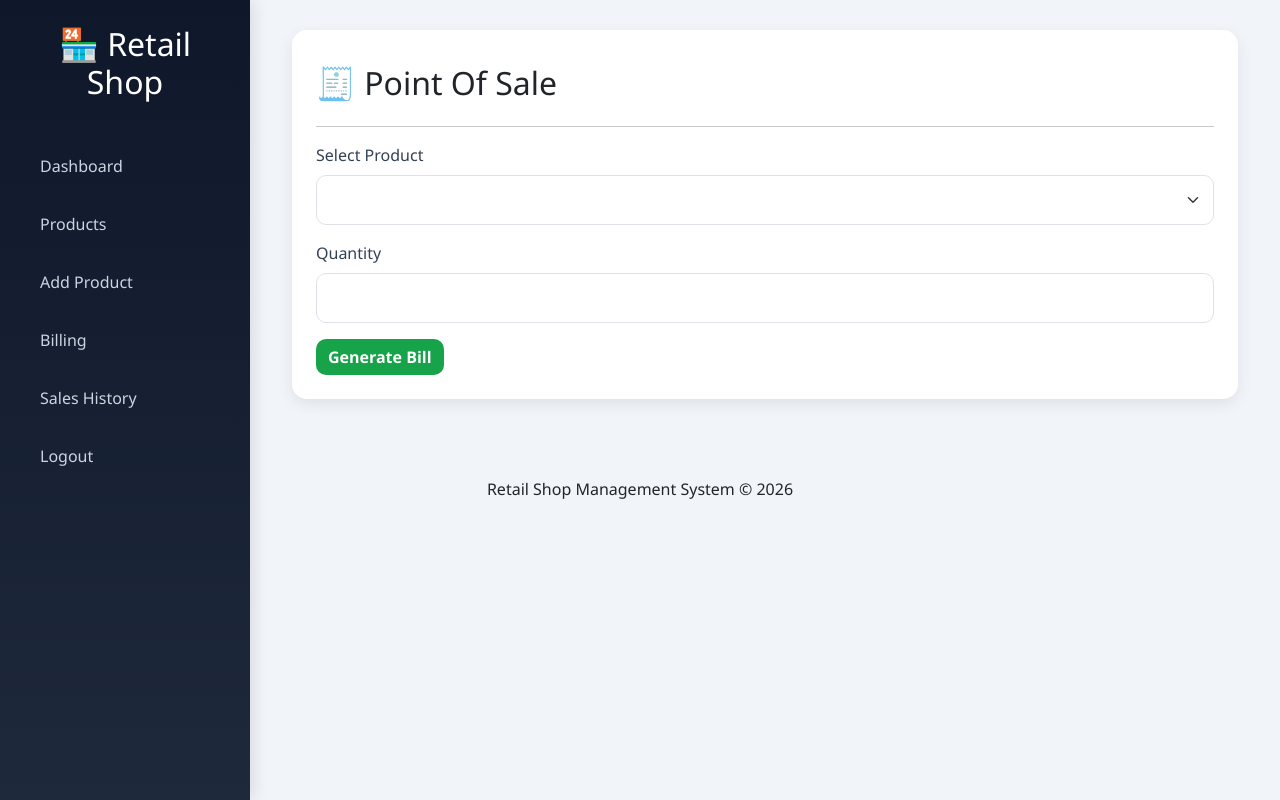
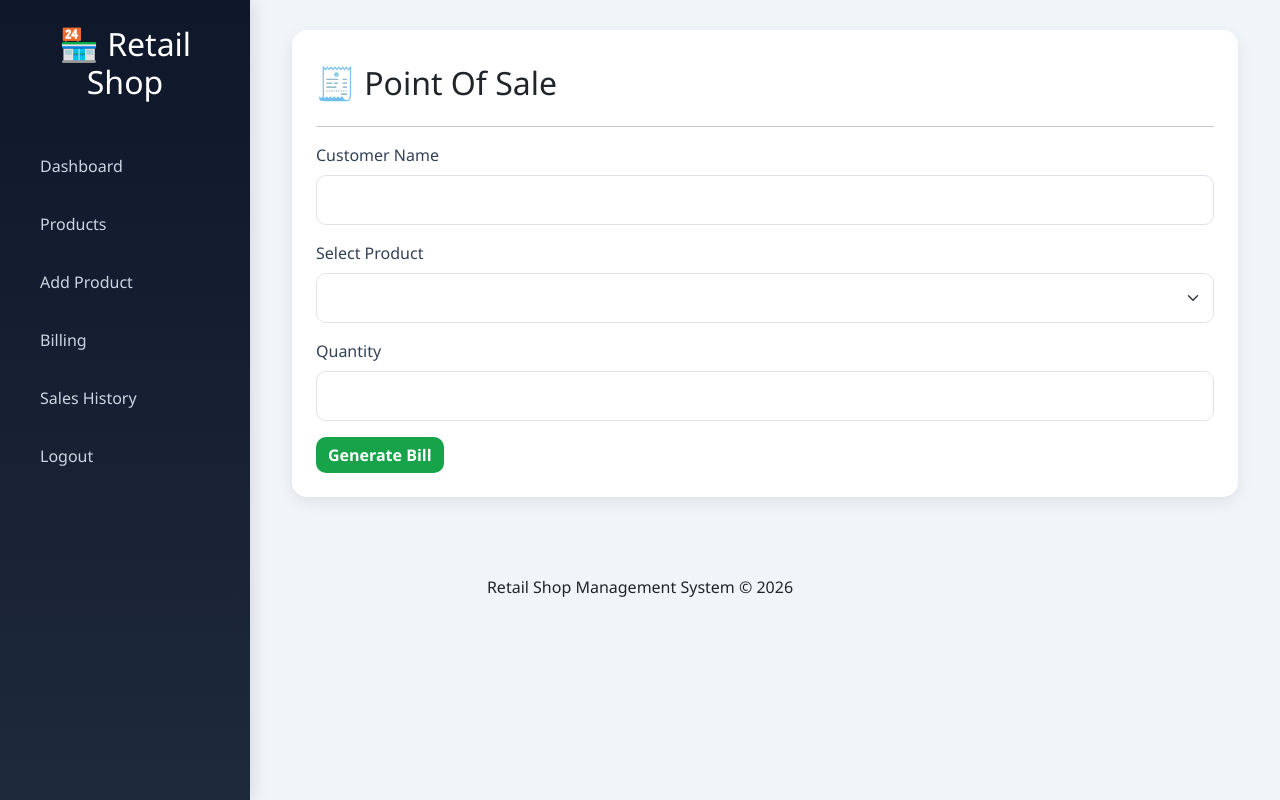
Before and after one commit to devaesack/retail-shop-management-system, a Flask app: page /billing in a window 1280 px wide. Run offline with Flask 3, Linux system fonts and the light colour scheme; data that the repository does not hold is empty; some libraries are stand-ins or nearby versions.

Commit message:
customer

```diff
--- a/app.py
+++ b/app.py
@@ -238,6 +238,7 @@ def billing():
 
         product_id = request.form['product_id']
         quantity = int(request.form['quantity'])
+        customer_name = request.form['customer_name']
 
         # Get product details
         cur.execute("""
@@ -260,10 +261,19 @@ def billing():
         # Save sale
         cur.execute("""
             INSERT INTO sales
-            (product_id, quantity, total_amount)
-            VALUES (%s,%s,%s)
+            (customer_name,
+            product_id,
+            quantity,
+            total_amount)
+
+            VALUES (%s,%s,%s,%s)
         """,
-        (product_id, quantity, total_amount))
+           (
+            customer_name,
+            product_id,
+            quantity,
+            total_amount
+                           ))
 
         # Reduce stock
         cur.execute("""
@@ -303,7 +313,8 @@ def sales_history():
     cur = conn.cursor()
 
     cur.execute("""
-        SELECT s.id,
+                SELECT s.id,
+                s.customer_name,
                p.product_name,
                s.quantity,
                s.total_amount,
--- a/templates/billing.html
+++ b/templates/billing.html
@@ -11,6 +11,18 @@
 <hr>
 
 <form method="POST">
+
+    <div class="mb-3">
+
+    <label>Customer Name</label>
+
+    <input
+    type="text"
+    name="customer_name"
+    class="form-control"
+    required>
+
+</div>
 
 <div class="mb-3">
 
--- a/templates/sales_history.html
+++ b/templates/sales_history.html
@@ -18,6 +18,7 @@ class="table table-bordered table-striped table-hover">
 <th>Quantity</th>
 <th>Total Amount</th>
 <th>Date</th>
+<th>Customer</th>
 
 </tr>
 
@@ -28,7 +29,7 @@ class="table table-bordered table-striped table-hover">
 {% for sale in sales %}
 
 <tr>
-
+<td>{{ sale[1] }}</td>
 <td>{{ sale[0] }}</td>
 <td>{{ sale[1] }}</td>
 <td>{{ sale[2] }}</td>
```
